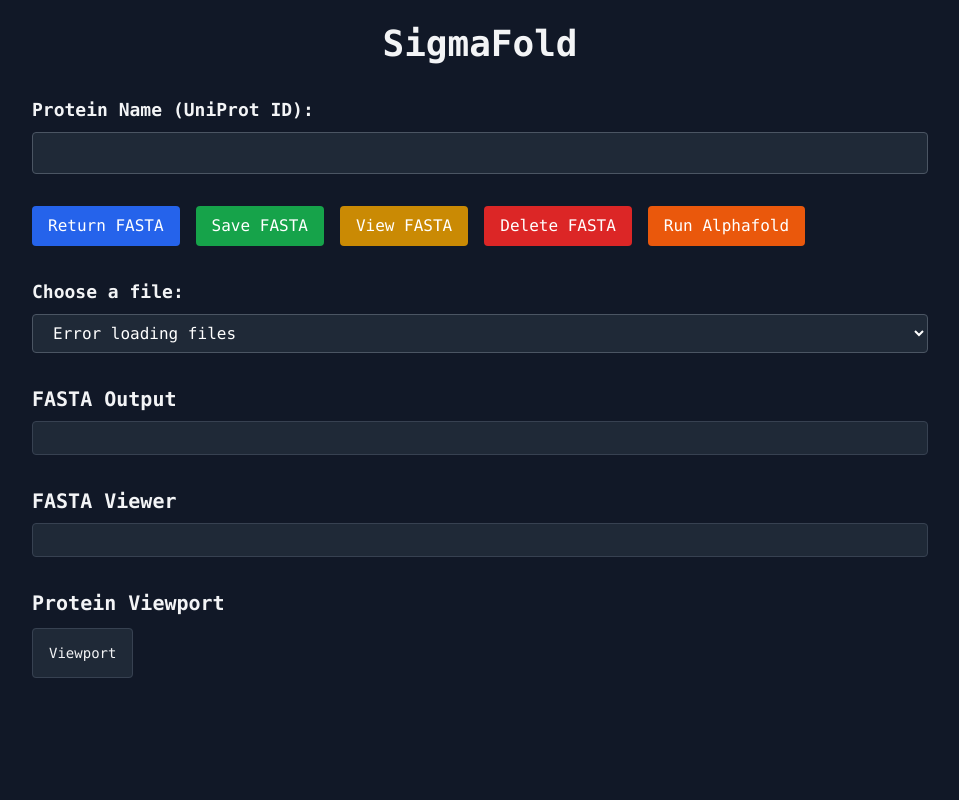
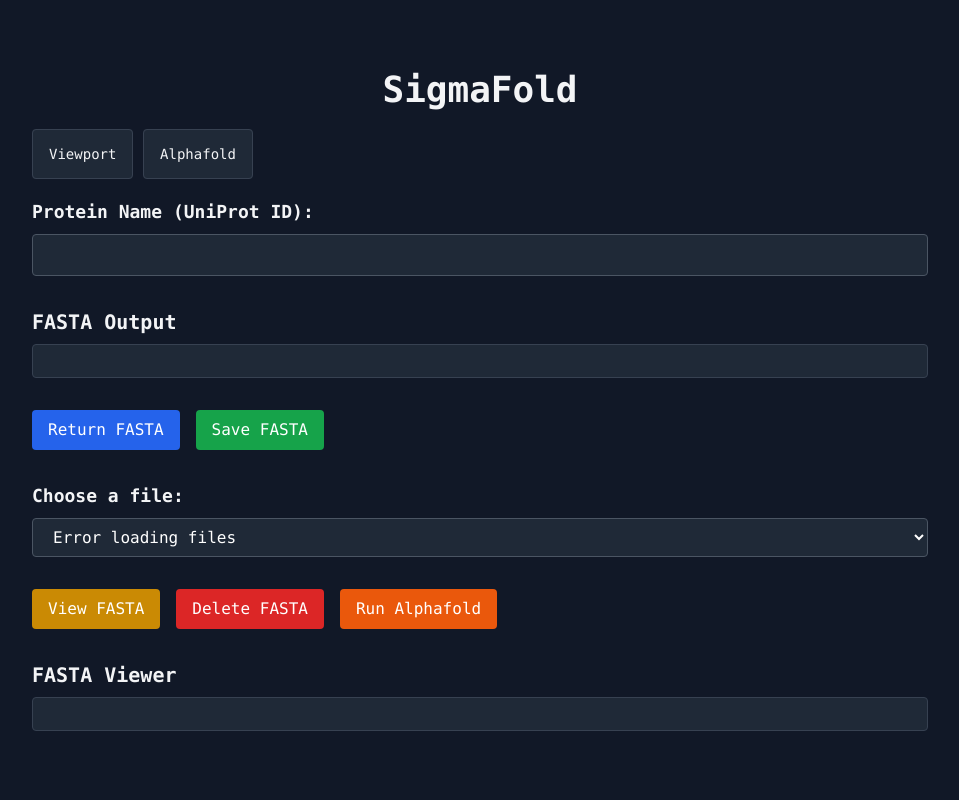
Before and after one commit to Lumonike/SigmaFold, a Flask app: template templates/template.html in a window 1280 px wide. Shown: the whole page, without its empty margins (160-1119 px from the left). Run offline with Flask 3, Linux system fonts and the light colour scheme; the template is opened without the code that fills it, so the values that code supplies are empty; parts of the project's set-up code (start-up, migrations or seed data) failed here and were passed over; some libraries are stand-ins or nearby versions.

Commit message:
finished the run alphafold and made website prettier

```diff
--- a/templates/template.html
+++ b/templates/template.html
@@ -37,11 +37,24 @@
       will-change: opacity, transform;
     }
 
+    html, body {
+  margin: 0;
+  padding: 0;
+  box-sizing: border-box;
+}
   </style>
 </head>
-<body class="bg-gray-900 text-gray-100 min-h-screen p-6 font-mono">
-  <div class="max-w-4xl mx-auto space-y-8">
+<body class="bg-gray-900 text-gray-100 min-h-screen font-mono">
+  <!-- Centered main content, no left margin for nav bar -->
+  <div class="flex justify-center items-center min-h-screen">
+    <div class="w-full max-w-4xl space-y-8">
       <h1 class="text-4xl font-bold text-center">SigmaFold</h1>
+      <div>
+        <a id="viewport_link"
+             class="p-4 bg-gray-800 border border-gray-700 rounded text-sm whitespace-pre-wrap overflow-x-auto" href="viewport">Viewport</a>
+        <a id="viewport_link"
+             class="p-4 bg-gray-800 border border-gray-700 rounded text-sm whitespace-pre-wrap overflow-x-auto" href="status">Alphafold</a>
+      </div>
 
       <div id="alert-container"></div>
 
@@ -49,13 +62,32 @@
         <label for="protein_name" class="block text-lg font-semibold mb-2">Protein Name (UniProt ID):</label>
         <input type="text" id="protein_name" name="protein_name"
                class="w-full px-4 py-2 rounded bg-gray-800 border border-gray-600 text-white focus:outline-none focus:ring focus:border-blue-400" />
+
       </div>
 
+      <div>
+        <h2 class="text-xl font-semibold mb-2">FASTA Output</h2>
+        <div id="result"
+             class="p-4 bg-gray-800 border border-gray-700 rounded text-sm whitespace-pre-wrap overflow-x-auto"></div>
+
+      </div>
         <div class="flex flex-wrap gap-4">
             <button onclick="return_fasta()"
                 class="px-4 py-2 bg-blue-600 text-white rounded hover:bg-blue-700 transition">Return FASTA</button>
             <button onclick="save_fasta()"
                 class="px-4 py-2 bg-green-600 text-white rounded hover:bg-green-700 transition">Save FASTA</button>
+      </div>
+
+      <div>
+        <label for="files" class="block text-lg font-semibold mb-2">Choose a file:</label>
+        <select id="files"
+                class="w-full px-4 py-2 rounded bg-gray-800 border border-gray-600 text-white focus:outline-none focus:ring">
+        </select>
+      </div>
+
+
+      <div class="flex flex-wrap gap-4">
+
         <button onclick="view_fasta()"
                 class="px-4 py-2 bg-yellow-600 text-white rounded hover:bg-yellow-700 transition">View FASTA</button>
         <button onclick="delete_fasta()"
@@ -65,29 +97,13 @@
       </div>
 
       <div>
-      <label for="files" class="block text-lg font-semibold mb-2">Choose a file:</label>
-      <select id="files"
-              class="w-full px-4 py-2 rounded bg-gray-800 border border-gray-600 text-white focus:outline-none focus:ring">
-      </select>
-    </div>
-
-    <div>
-      <h2 class="text-xl font-semibold mb-2">FASTA Output</h2>
-      <div id="result"
-           class="p-4 bg-gray-800 border border-gray-700 rounded text-sm whitespace-pre-wrap overflow-x-auto"></div>
-    </div>
-
-    <div>
         <h2 class="text-xl font-semibold mb-2">FASTA Viewer</h2>
         <div id="result3"
              class="p-4 bg-gray-800 border border-gray-700 rounded text-sm whitespace-pre-wrap overflow-x-auto"></div>
       </div>
-    <div>
-      <h2 class="text-xl font-semibold mb-6">Protein Viewport</h2>
-      <a id="viewport_link"
-           class="p-4 bg-gray-800 border border-gray-700 rounded text-sm whitespace-pre-wrap overflow-x-auto" href="viewport">Viewport</a>
+
     </div>
-
+  </div>
   <script>
     let default_url = window.location;
 
--- a/templates/viewport.html
+++ b/templates/viewport.html
@@ -185,6 +185,7 @@
   </style>
 </head>
 <body>
+  <a href="/" style="position: absolute; left: 2em; top: 2em; color: #f9fafb; background: none; padding: 0.5em 1.2em; border-radius: 6px; text-decoration: none; font-weight: bold; transition: background 0.2s;">&#8592; Back</a>
   <div class="input-flex-row">
     <form class="pdb-input-row" onsubmit="get_pdb(); return false;">
       <button type="button" onclick="delete_pdb()" style="margin-right:0.5em;">Delete PDB</button>
```
Also changed, not shown: templates/status.html (+44 -2 lines), 2 other files. Lines whose indentation alone changed are shown as unchanged.
